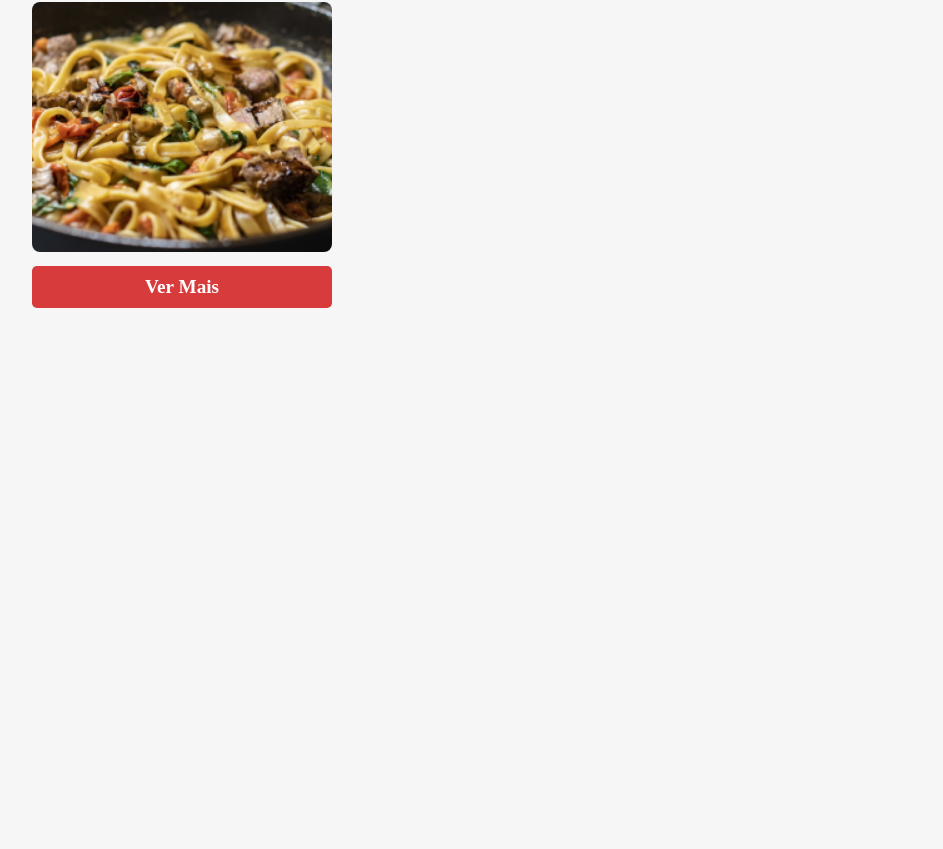
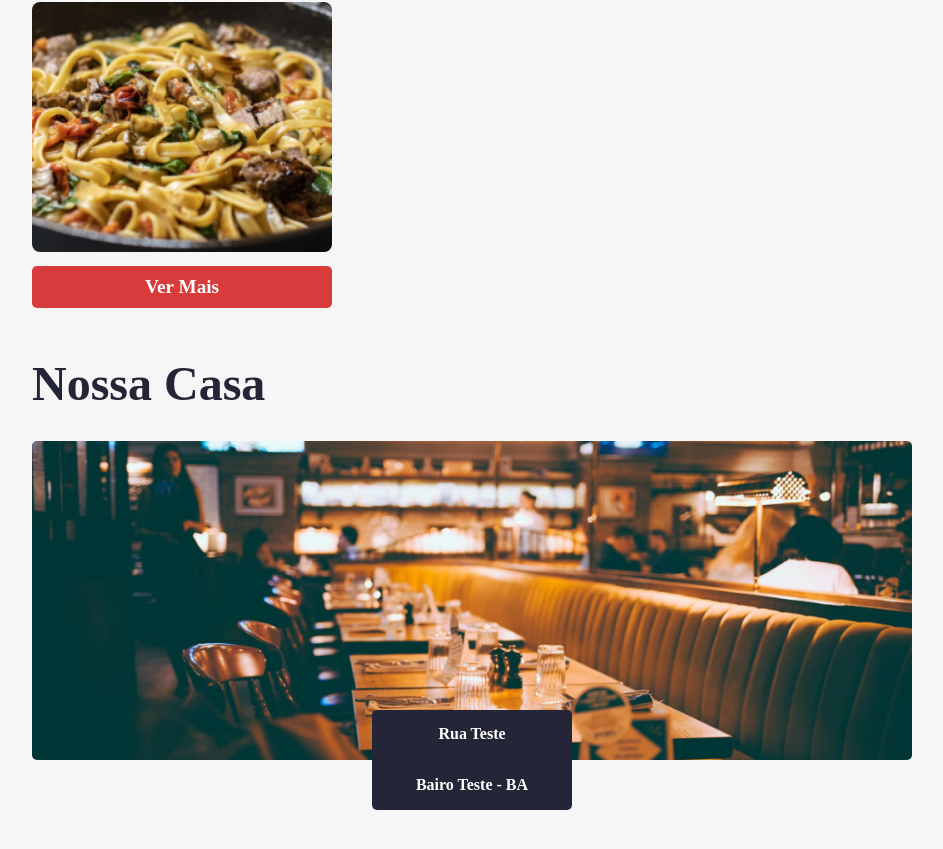
Before and after one commit to HDeiro/alura-react, a React (Create React App) app in the folder aluroni/: page / in a window 1280 px wide. Shown: the part 922-1771 px from the top of the page, without its empty margins (168-1111 px from the left). Before the commit the page ends 1280 px from the top, so only its background shows below. Built offline with nearby package versions, Linux system fonts and the light colour scheme; a web font is replaced by a local one.

Commit message:
Finish Main Page

```diff
--- a/aluroni/src/pages/Main/index.tsx
+++ b/aluroni/src/pages/Main/index.tsx
@@ -1,6 +1,7 @@
 import dishes from 'data/products.json';
 import theme from 'styles/theme.module.scss';
 import styles from './main.module.scss';
+import ourRestaurantPhoto from 'assets/img/our-restaurant.png';
 
 function getRecommendedDishes() {
   return [...dishes].sort(() => 0.5 - Math.random()).splice(0,3);
@@ -30,6 +31,14 @@ export default function Main() {
           ))
         }
       </div>
+      <h3 className={theme.container__title}>Nossa Casa</h3>
+      <div className={styles.ourRestaurant}>
+        <img src={ourRestaurantPhoto} alt="Casa do Aluroni" />
+        <div className={styles.ourRestaurant__address}>
+          <p>Rua Teste</p>
+          <p>Bairo Teste - BA</p>
+        </div>
+      </div>
     </section>
   );
 }
```
Also changed, not shown: aluroni/src/assets/img/our-restaurant.png (added).
